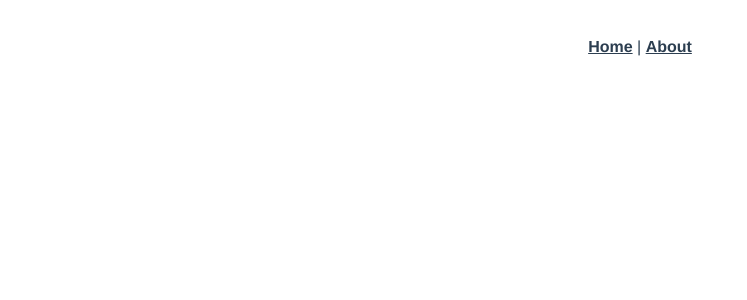
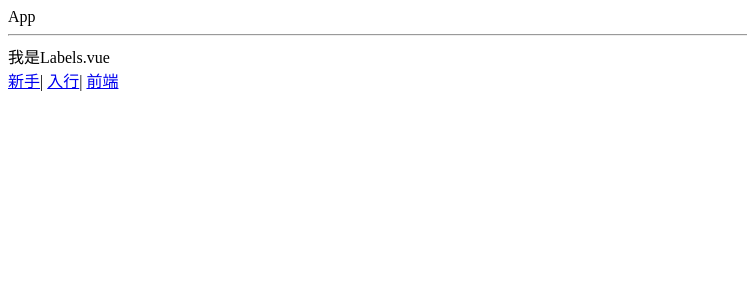
Before and after one commit to CuiLei-document/keep-accounts-, a Vue app: page /#/labels in a window 1280 px wide. Shown: the top 300 px of the page, without its empty margins (0-747 px from the left). Built offline with nearby package versions, Linux system fonts and the light colour scheme.

Commit message:
创建三个页面

```diff
--- a/src/App.vue
+++ b/src/App.vue
@@ -1,32 +1,14 @@
 <template>
   <div id="app">
-    <div id="nav">
-      <router-link to="/">Home</router-link> |
-      <router-link to="/about">About</router-link>
-    </div>
-    <router-view/>
+    App
+    <hr>
+    <router-view></router-view>
+    <router-link to="/money">新手</router-link>|
+    <router-link to="/labels">入行</router-link>|
+    <router-link to="/statistics">前端</router-link>
   </div>
 </template>
 
 <style lang="scss">
-#app {
-  font-family: Avenir, Helvetica, Arial, sans-serif;
-  -webkit-font-smoothing: antialiased;
-  -moz-osx-font-smoothing: grayscale;
-  text-align: center;
-  color: #2c3e50;
-}
 
-#nav {
-  padding: 30px;
-
-  a {
-    font-weight: bold;
-    color: #2c3e50;
-
-    &.router-link-exact-active {
-      color: #42b983;
-    }
-  }
-}
 </style>
--- a/src/router/index.ts
+++ b/src/router/index.ts
@@ -1,22 +1,28 @@
 import Vue from 'vue'
 import VueRouter, { RouteConfig } from 'vue-router'
 import Home from '../views/Home.vue'
+import Money from '@/views/Money.vue';
+import Labels from '@/views/Labels.vue';
+import Statistics from '@/views/Statistics.vue';
 
 Vue.use(VueRouter)
 
 const routes: Array<RouteConfig> = [
   {
-    path: '/',
-    name: 'Home',
-    component: Home
+    path:'/',
+    redirect:'/money'
   },
   {
-    path: '/about',
-    name: 'About',
-    // route level code-splitting
-    // this generates a separate chunk (about.[hash].js) for this route
-    // which is lazy-loaded when the route is visited.
-    component: () => import(/* webpackChunkName: "about" */ '../views/About.vue')
+    path:'/money',
+    component:Money
+  },
+  {
+    path:'/labels',
+    component:Labels
+  },
+  {
+    path:'/statistics',
+    component:Statistics
   }
 ]
 
--- /dev/null
+++ b/src/views/Labels.vue
@@ -0,0 +1,13 @@
+<template>
+    <div>我是Labels.vue</div>
+</template>
+
+<script lang="ts">
+    export default {
+        name: 'Labels'
+    };
+</script>
+
+<style lang="scss" scoped>
+
+</style>
--- /dev/null
+++ b/src/views/Money.vue
@@ -0,0 +1,13 @@
+<template>
+    <div>我是Money.vue</div>
+</template>
+
+<script lang="ts">
+    export default {
+        name: 'Money'
+    };
+</script>
+
+<style lang="scss" scoped>
+
+</style>
--- /dev/null
+++ b/src/views/Statistics.vue
@@ -0,0 +1,13 @@
+<template>
+    <div>我是Statistics.vue</div>
+</template>
+
+<script lang="ts">
+    export default {
+        name: 'Statistics'
+    };
+</script>
+
+<style lang="scss" scoped>
+
+</style>
```
